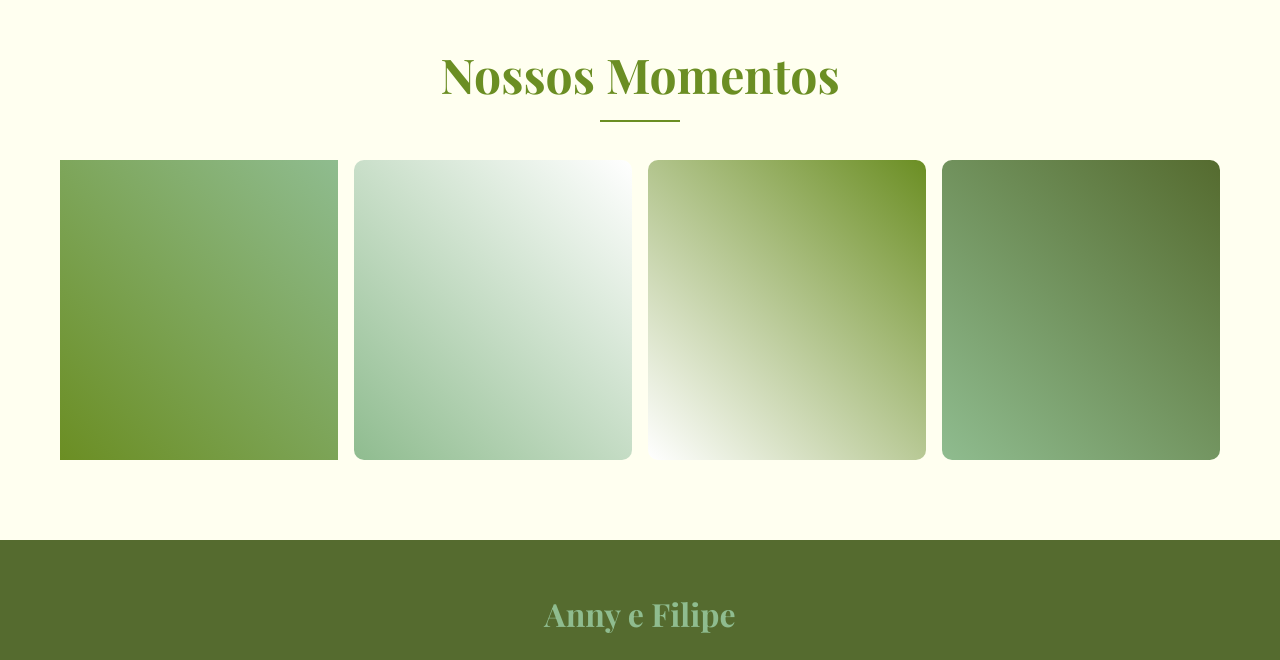
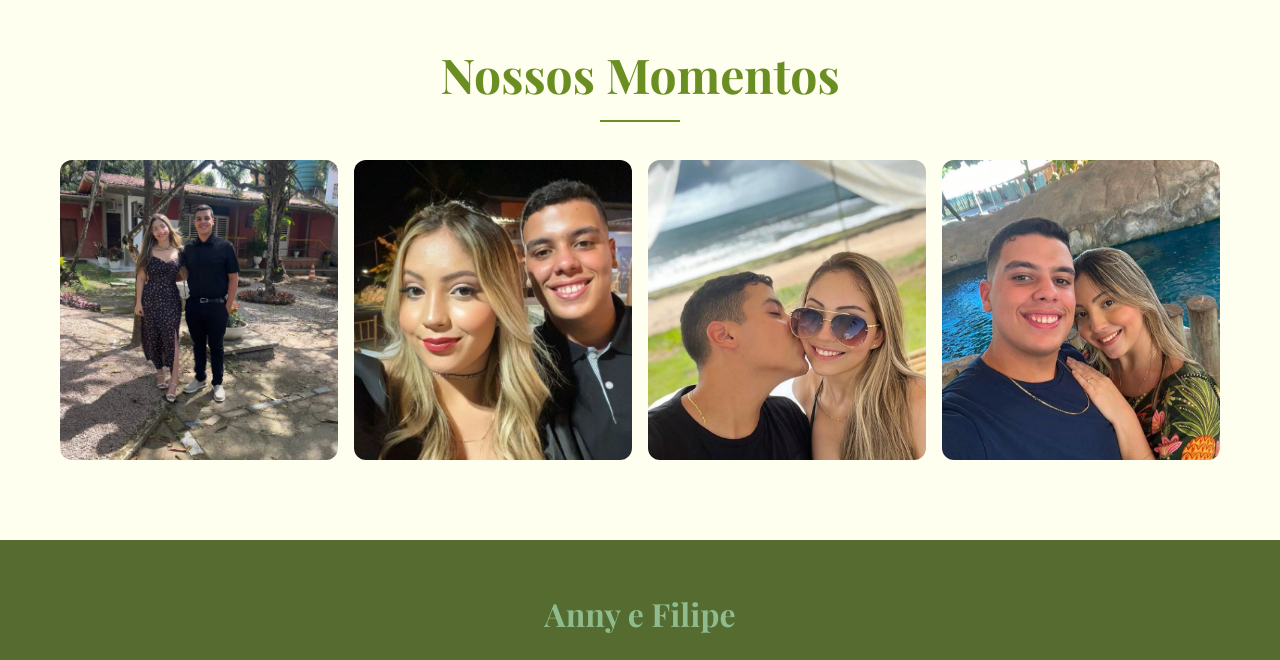
Before and after one commit to klevertonfilipe/convite-de-casamento-, a plain HTML site: page index.html in a window 1280 px wide. Shown: the part 3662-4322 px from the top of the page. Drawn offline with nearby package versions, Linux system fonts and the light colour scheme.

Commit message:
Add files via upload

```diff
--- a/index.html
+++ b/index.html
@@ -84,7 +84,7 @@
                 </div>
                 <div class="detail-card">
                     <div class="icon">👗</div>
-                    <h3>Traje</h3>
+                    <h3>Trajes finos</h3>
                     <p><strong>Mulheres:</strong> Vestido longo ou midi </p>
                     <p><strong>Homens:</strong> Roupa social </p>
                 </div>
@@ -199,12 +199,24 @@
         <div class="container">
             <h2>Nossos Momentos</h2>
             <div class="gallery-grid">
-                <div class="/Users/klevertonfilipealcantara/Downloads/WhatsApp Image 2025-12-04 at 21.56.27.jpeg /Users/klevertonfilipealcantara/Downloads/WhatsApp Image 2025-12-04 at 21.57.10.jpeg /Users/klevertonfilipealcantara/Downloads/WhatsApp Image 2025-12-04 at 21.57.52.jpeg /Users/klevertonfilipealcantara/Downloads/WhatsApp Image 2025-12-04 at 21.57.24.jpeg" style="background: linear-gradient(45deg, var(--olive), var(--light-olive));"></div>
-                <div class="gallery-item" style="background: linear-gradient(45deg, var(--light-olive), var(--white));"></div>
-                <div class="gallery-item" style="background: linear-gradient(45deg, var(--white), var(--olive));"></div>
-                <div class="gallery-item" style="background: linear-gradient(45deg, var(--light-olive), var(--dark-olive));"></div>
-            </div>
-        </div>
+
+    <div class="gallery-item">
+        <img src="./WhatsApp Image 2025-12-04 at 21.56.27.jpeg" alt="Foto 1">
+    </div>
+
+    <div class="gallery-item">
+        <img src="./WhatsApp Image 2025-12-04 at 21.57.10.jpeg" alt="Foto 2">
+    </div>
+
+    <div class="gallery-item">
+        <img src="./WhatsApp Image 2025-12-04 at 21.57.24.jpeg" alt="Foto 3">
+    </div>
+
+    <div class="gallery-item">
+        <img src="./WhatsApp Image 2025-12-04 at 21.57.52.jpeg" alt="Foto 4">
+    </div>
+
+</div>
     </section>
 
     <!-- Footer -->
--- a/styles.css
+++ b/styles.css
@@ -1201,3 +1201,9 @@ h2::after {
         font-size: 0.9rem;
     }
 }
+.gallery-item img {
+    width: 100%;
+    height: 100%;
+    object-fit: cover;
+    border-radius: 12px;
+}
```
Also changed, not shown: WhatsApp Image 2025-12-04 at 21.56.27.jpeg (added), WhatsApp Image 2025-12-04 at 21.57.10.jpeg (added), WhatsApp Image 2025-12-04 at 21.57.24.jpeg (added), WhatsApp Image 2025-12-04 at 21.57.52.jpeg (added).
